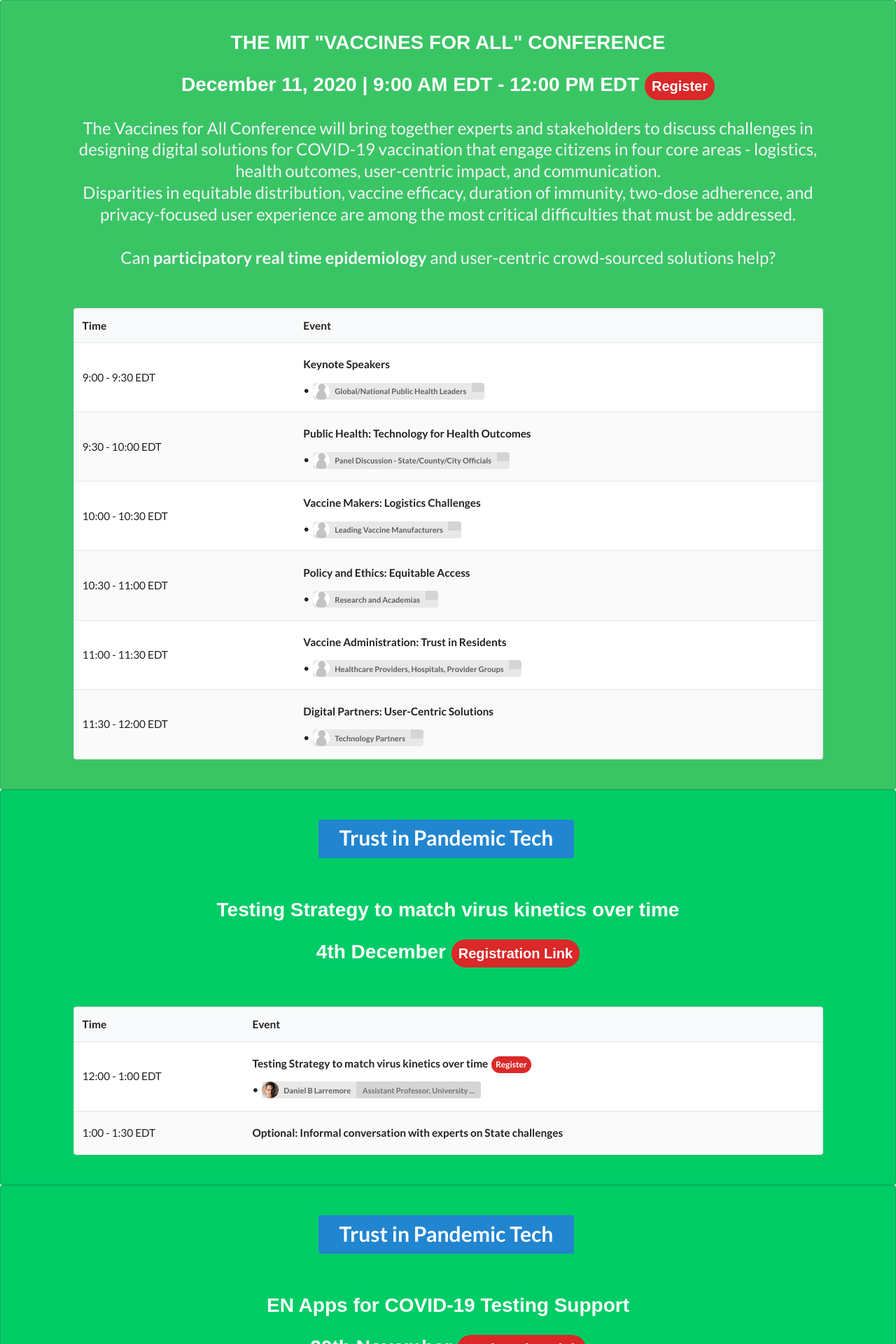
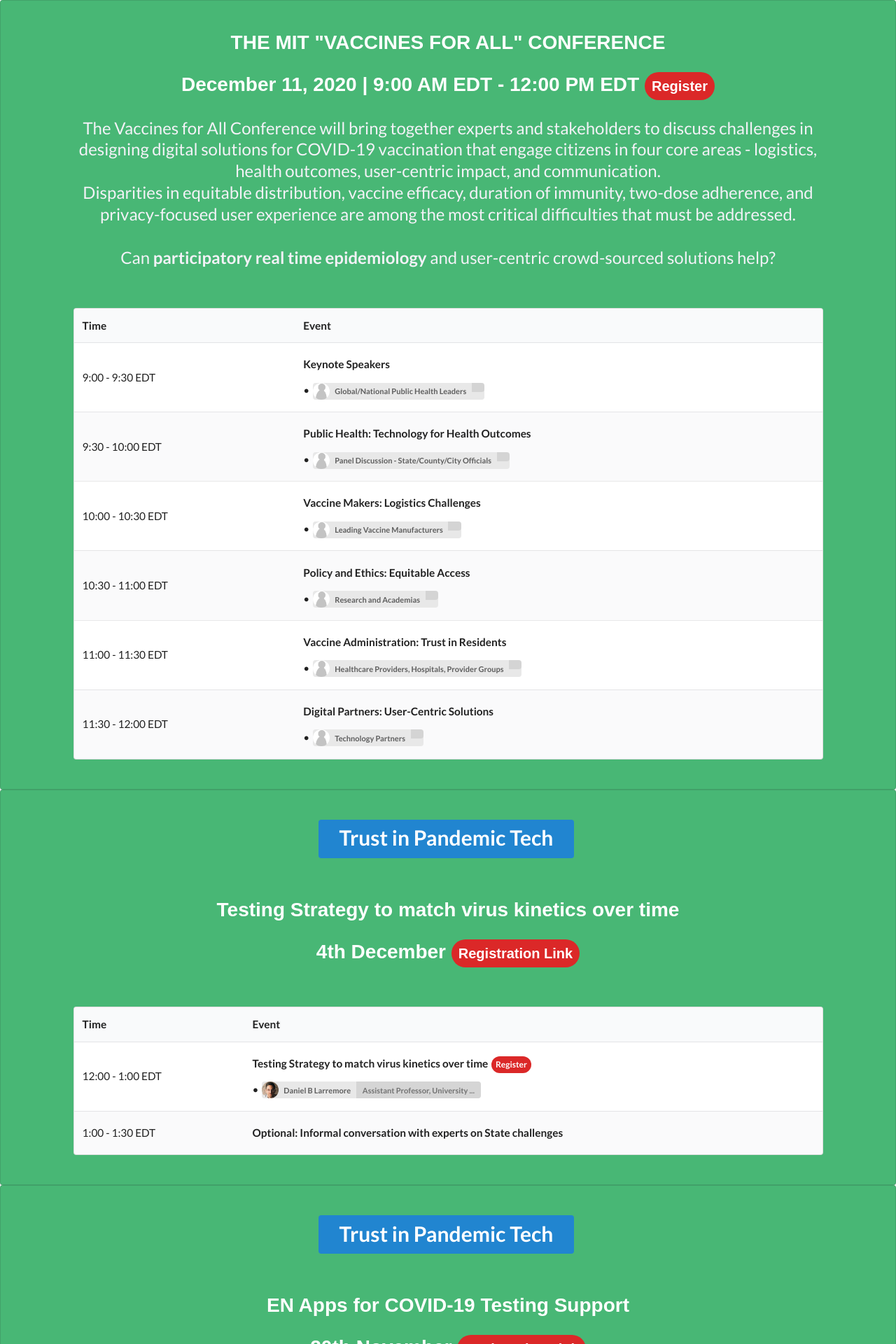
Before and after one commit to responsible-data-summit/events, a Jekyll site: the page built from agenda-0806.html, in a window 1280 px wide. Shown: the top 1920 px of the page at 70% size. Built offline with Jekyll 4.4.1, drawn with Linux system fonts in a browser that asks for light colours; some web fonts are replaced; comment, search, counter and statistics services are not loaded.

Commit message:
[update] agenda-0806.html - color change

```diff
--- a/agenda-0806.html
+++ b/agenda-0806.html
@@ -2,7 +2,7 @@
 layout: default
 title: Agenda
 ---
-<section class="ui segment center aligned" style="background-color: #3ac565;">
+<section class="ui segment center aligned" style="background-color: #48b775;">
     <div class="ui container center aligned agenda">
 	    <h1> THE MIT "VACCINES FOR ALL" CONFERENCE </h1>
 	    <h1> December 11, 2020 | 9:00 AM EDT - 12:00 PM EDT <a href="[https://docs.google.com/forms/d/e/1FAIpQLSc51GNcM_tYxd-fBQ2YPTK5zClCGA2fju3Wu7O1oJn_a96xeg/viewform](https://docs.google.com/forms/d/e/1FAIpQLSc51GNcM_tYxd-fBQ2YPTK5zClCGA2fju3Wu7O1oJn_a96xeg/viewform)" class="ui red circular huge label">Register</a></h1>
@@ -80,7 +80,7 @@
         </table>
     </div>
 </section>
-<section class="ui segment center aligned" style="background-color: rgb(0, 204, 102, 1);">
+<section class="ui segment center aligned" style="background-color: #48b775;">
 	<div class="ui container center aligned">
 		<a class="ui huge primary button" href="https://responsibledata.ai/events/trust">
 			<b style="font-size: 1.5em"> Trust in Pandemic Tech </b>
@@ -161,7 +161,7 @@
         </table>
     </div>
 </section>
-<section class="ui segment center aligned" style="background-color: rgb(0, 204, 102, 1);">
+<section class="ui segment center aligned" style="background-color: #48b775;">
 	<div class="ui container center aligned">
 		<a class="ui huge primary button" href="https://responsibledata.ai/events/trust">
 			<b style="font-size: 1.5em"> Trust in Pandemic Tech </b>
@@ -242,7 +242,7 @@
         </table>
     </div>
 </section>
-<section class="ui segment center aligned" style="background-color: rgb(0, 204, 102, 1);">
+<section class="ui segment center aligned" style="background-color: #48b775;">
 	<div class="ui container center aligned">
 		<a class="ui huge primary button" href="https://responsibledata.ai/events/trust">
 			<b style="font-size: 1.5em"> Trust in Pandemic Tech </b>
@@ -324,7 +324,7 @@
         </table>
     </div>
 </section>
-<section class="ui segment center aligned" style="background-color: rgb(0, 204, 102, 1);">
+<section class="ui segment center aligned" style="background-color: #48b775;">
     <div class="ui container center aligned agenda">
         <h1> EN Apps for COVID Testing Support </h1>
 	<h1> 5th November <a href="https://mit.zoom.us/webinar/register/WN_WaDyRFKpTFOVPPK2Gs53ug" class="ui red circular huge label">Registration Link </a></h1>
@@ -401,7 +401,7 @@
     </div>
 </section>
 
-<section class="ui segment center aligned" style="background-color: rgb(0, 204, 102, 1);">
+<section class="ui segment center aligned" style="background-color: #48b775;">
     <div class="ui container center aligned agenda">
         <h1> EN Apps for COVID Testing Support </h1>
 	<h1> 29th October <a href="https://mit.zoom.us/webinar/register/WN_WTr408rGTbuWgc8-lSl7sQ" class="ui red circular huge label">Registration Link </a></h1>
@@ -478,7 +478,7 @@
     </div>
 </section>
 
-<section class="ui segment center aligned" style="background-color: rgb(0, 204, 102, 1);">
+<section class="ui segment center aligned" style="background-color: #48b775;">
     <div class="ui container center aligned agenda">
         <h1> Pandemic Response Taskforce </h1>
 	<h1> 22nd October <a href="https://mit.zoom.us/webinar/register/WN_WTr408rGTbuWgc8-lSl7sQ" class="ui red circular huge label">Registration Link </a></h1>
@@ -556,7 +556,7 @@
     </div>
 
 </section>
-<section class="ui segment center aligned" style="background-color: rgb(0, 204, 102, 1);">
+<section class="ui segment center aligned" style="background-color: #48b775;">
     <div class="ui container center aligned agenda">
         <h1> EN Verification Server and Covid19 Testing Sites</h1>
 	<h1> 15th October <a href="https://mit.zoom.us/webinar/register/WN_BVJlUjN4SiOl8hq-iE2qdQ" class="ui red circular huge label">Registration Link </a></h1>
@@ -634,7 +634,7 @@
     </div>
 
 </section>
-<section class="ui segment center aligned" style="background-color: rgb(0, 204, 102, 1);">
+<section class="ui segment center aligned" style="background-color: #48b775;">
     <div class="ui container center aligned agenda">
         <h1> ENX Deployment with UC San Diego and Google </h1>
 	<h1> 8th October <a href="https://mit.zoom.us/webinar/register/WN_g4B3zQUxSMqcqfi8z8g_8w" class="ui red circular huge label">Registration Link </a></h1>
@@ -712,7 +712,7 @@
     </div>
 
 </section>
-<section class="ui segment center aligned" style="background-color: rgb(0, 204, 102, 1);">
+<section class="ui segment center aligned" style="background-color: #48b775;">
     <div class="ui container center aligned agenda">
         <h1> MIT roundtable on EN Express App and Campus Pilots </h1>
 	<h1> 1st October <a href="https://mit.zoom.us/webinar/register/WN_J08Ok9ptTeGhOKowBX8I-Q" class="ui red circular huge label">Registration Link </a></h1>
@@ -789,7 +789,7 @@
     </div>
 
 </section>
-<section class="ui segment center aligned" style="background-color: rgb(0, 204, 102, 1);">
+<section class="ui segment center aligned" style="background-color: #48b775;">
     <div class="ui container center aligned agenda">
         <h1> MIT roundtable on Innovation Roadmap beyond Google/Apple Exposure Notification </h1>
 	<h1> 24th September <a href="https://mit.zoom.us/webinar/register/WN_XKgmjyZSQEO5GcHG-8NGkA" class="ui red circular huge label">Registration Link </a></h1>
@@ -867,7 +867,7 @@
     </div>
 
 </section>
-<section class="ui segment center aligned" style="background-color: rgb(0, 204, 102, 1);">
+<section class="ui segment center aligned" style="background-color: #48b775;">
     <div class="ui container center aligned agenda">
         <h1> EN Express and Reports from US state teams  </h1>
 	<h1> 17th September <a href="https://mit.zoom.us/webinar/register/WN_OCnr9ivYQ9eISczvCNgMPQ" class="ui red circular huge label">Registration Link </a></h1>
@@ -944,7 +944,7 @@
     </div>
 
 </section>
-<section class="ui segment center aligned" style="background-color: rgb(0, 204, 102, 1);">
+<section class="ui segment center aligned" style="background-color: #48b775;">
     <div class="ui container center aligned agenda">
         <h1> MIT roundtable on G/A Exposure Notification 'EN Express' App  </h1>
 	<h1> 10th September <a href="https://mit.zoom.us/webinar/register/WN_UZS0ylraTnKQSS7V_nUxCQ" class="ui red circular huge label">Registration Link </a></h1>
@@ -1021,7 +1021,7 @@
     </div>
 
 </section>
-<section class="ui segment center aligned" style="background-color: rgb(0, 204, 102, 1);">
+<section class="ui segment center aligned" style="background-color: #48b775;">
     <div class="ui container center aligned agenda">
         <h1> EN Express vs Full GAEN App: Benefits and Challenges</h1>
 	<h1> 3rd September <a href="https://www.media.mit.edu/videos/safe-paths-09-03-2020/" class="ui red circular huge label">Live Stream </a></h1>
@@ -1099,7 +1099,7 @@
     </div>
 
 </section>
-<section class="ui segment center aligned" style="background-color: rgb(0, 204, 102, 1);">
+<section class="ui segment center aligned" style="background-color: #48b775;">
     <div class="ui container center aligned agenda">
         <h1> GAEN based Contact Tracing and Challenges</h1>
 	<h1> 20th August <a href="https://www.media.mit.edu/videos/gaen-2020-08-20/?autoplay=true" class="ui red circular huge label">Live Stream </a></h1>
@@ -1177,7 +1177,7 @@
     </div>
 
 </section>
-<section class="ui segment center aligned" style="background-color: rgb(0, 204, 102, 1);">
+<section class="ui segment center aligned" style="background-color: #48b775;">
     <div class="ui container center aligned agenda">
         <h1> GAEN based Contact Tracing and Challenges</h1>
 	<h1> 13th August <a href="https://youtu.be/14vivxGejpE" class="ui red circular huge label">Live Stream </a></h1>
@@ -1255,7 +1255,7 @@
     </div>
 
 </section>
-<section class="ui segment center aligned" style="background-color: rgb(0, 204, 102, 1);">
+<section class="ui segment center aligned" style="background-color: #48b775;">
     <div class="ui container center aligned agenda">
         <h1> Trust in Pandemic Tech: Smartphone Apps for Participatory Response</h1>
 	<h1> 6th August <a href="https://www.media.mit.edu/events/trust-in-pandemic-tech-smartphone-apps-for-participatory-response/" class="ui red circular huge label">Live Stream </a></h1>
@@ -1333,7 +1333,7 @@
     </div>
 
 </section>
-<section class="ui segment center aligned" style="background-color: rgb(0, 204, 102, 1);">
+<section class="ui segment center aligned" style="background-color: #48b775;">
     <div class="ui container center aligned agenda">
         <h1> Trust in Pandemic Tech: Smartphone Apps for Participatory Response</h1>
 	<h1> 29th July <a href="https://www.media.mit.edu/events/trust-in-pandemic-tech-smartphone-apps-for-participatory-response/" class="ui red circular huge label">Live Stream </a></h1>
```
